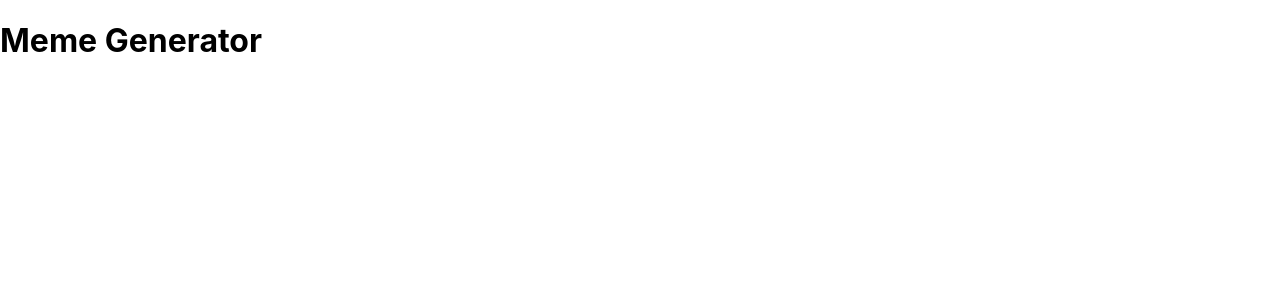
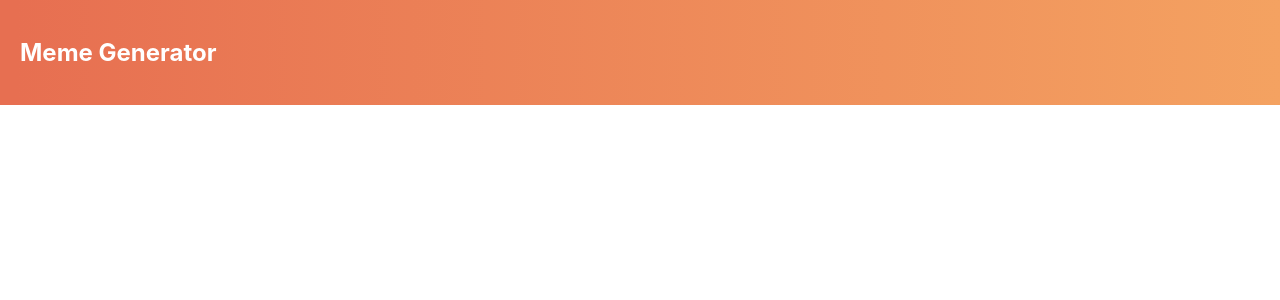
Before and after one commit to desireemendes/meme-generator, a React (Create React App) app: page / in a window 1280 px wide. Shown: the top 300 px of the page. Built offline with nearby package versions, Linux system fonts and the light colour scheme.

Commit message:
build header component

```diff
--- /dev/null
+++ b/src/Components/Header.css
@@ -0,0 +1,8 @@
+.header {
+    display: flex;
+    align-items: center;
+    height: 65px;
+    background: linear-gradient(90deg, #e76f51 1.18%, #f4a261 100%);
+    color: white;
+    padding: 20px;
+}
--- a/src/Components/Header.js
+++ b/src/Components/Header.js
@@ -1,5 +1,10 @@
+import './Header.css'
+
 export default function Header() {
     return (
-        <h1>Meme Generator</h1>
+        <header className="header">
+
+            <h2>Meme Generator</h2>
+        </header>
     )
 }
```
